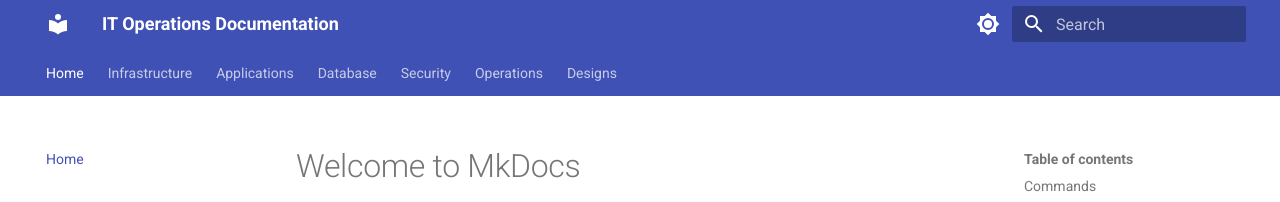
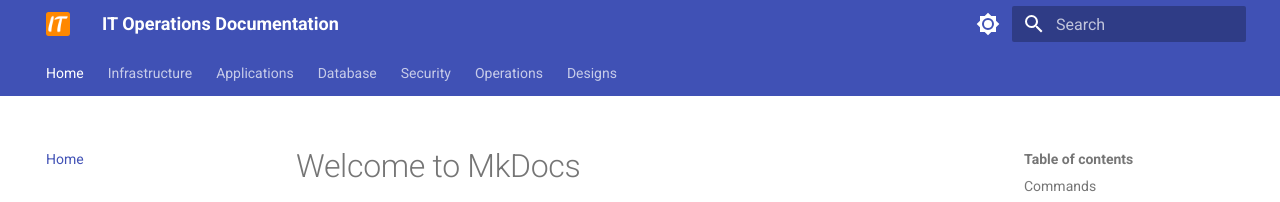
Before and after one commit to juliao-martins-dev/IT-Documentation-System, an MkDocs documentation site: the page built from docs/index.md, in a window 1280 px wide. Shown: the top 202 px of the page. Built offline with MkDocs 1.6.1 and Material for MkDocs 9.7.7, drawn with Linux system fonts in a browser that asks for light colours.

Commit message:
feat: change icon and logo in material theme

```diff
--- a/mkdocs.yml
+++ b/mkdocs.yml
@@ -6,6 +6,8 @@
 
 theme:
   name: material
+  favicon: assets/favicon-16x16.png
+  logo: assets/favicon-32x32.png
   language: en
   features:
     - navigation.tree
```
Also changed, not shown: docs/assets/favicon-16x16.png (added), docs/assets/favicon-32x32.png (added).
